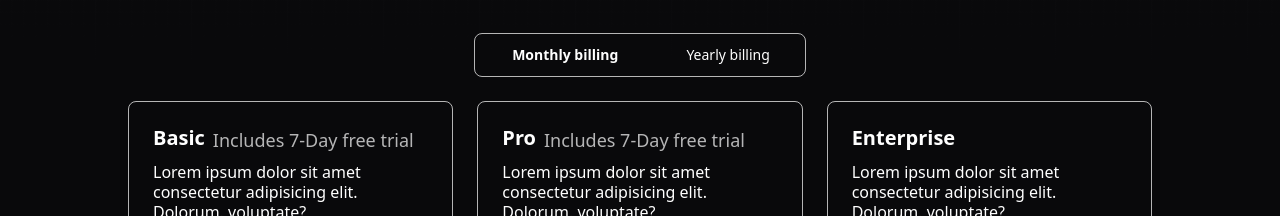
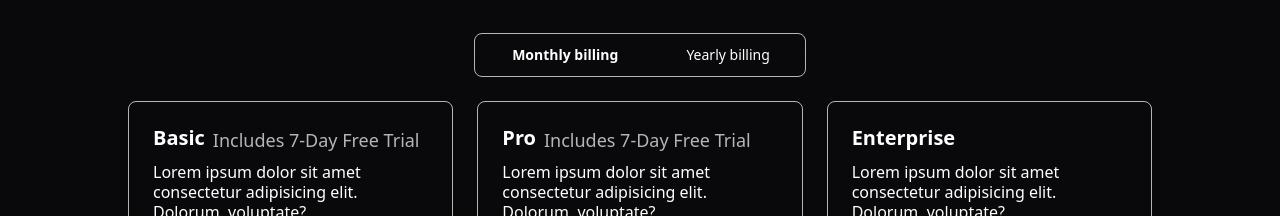
Before and after one commit to TriceraSystems/tricerasystems.com, a SvelteKit app: page / in a window 1280 px wide. Shown: the part 920-1136 px from the top of the page. Built offline with nearby package versions, Linux system fonts and the light colour scheme.

Commit message:
Refactor pricing component links and update free trial text

```diff
--- a/src/components/pricing.svelte
+++ b/src/components/pricing.svelte
@@ -22,7 +22,7 @@
                     <div class="flex gap-2">
                         <h2 class="text-xl leading-6 font-bold text-white">{plan.name}</h2>
                         {#if plan.freeTrial}
-                            <span class="text-lg font-thin text-white/[.7]">Includes 7-Day free trial</span>
+                            <span class="text-lg font-thin text-white/[.7]">Includes 7-Day Free Trial</span>
                         {:else}
                             <span class="text-lg font-thin text-white/[.0]">.</span>
                         {/if}
```
